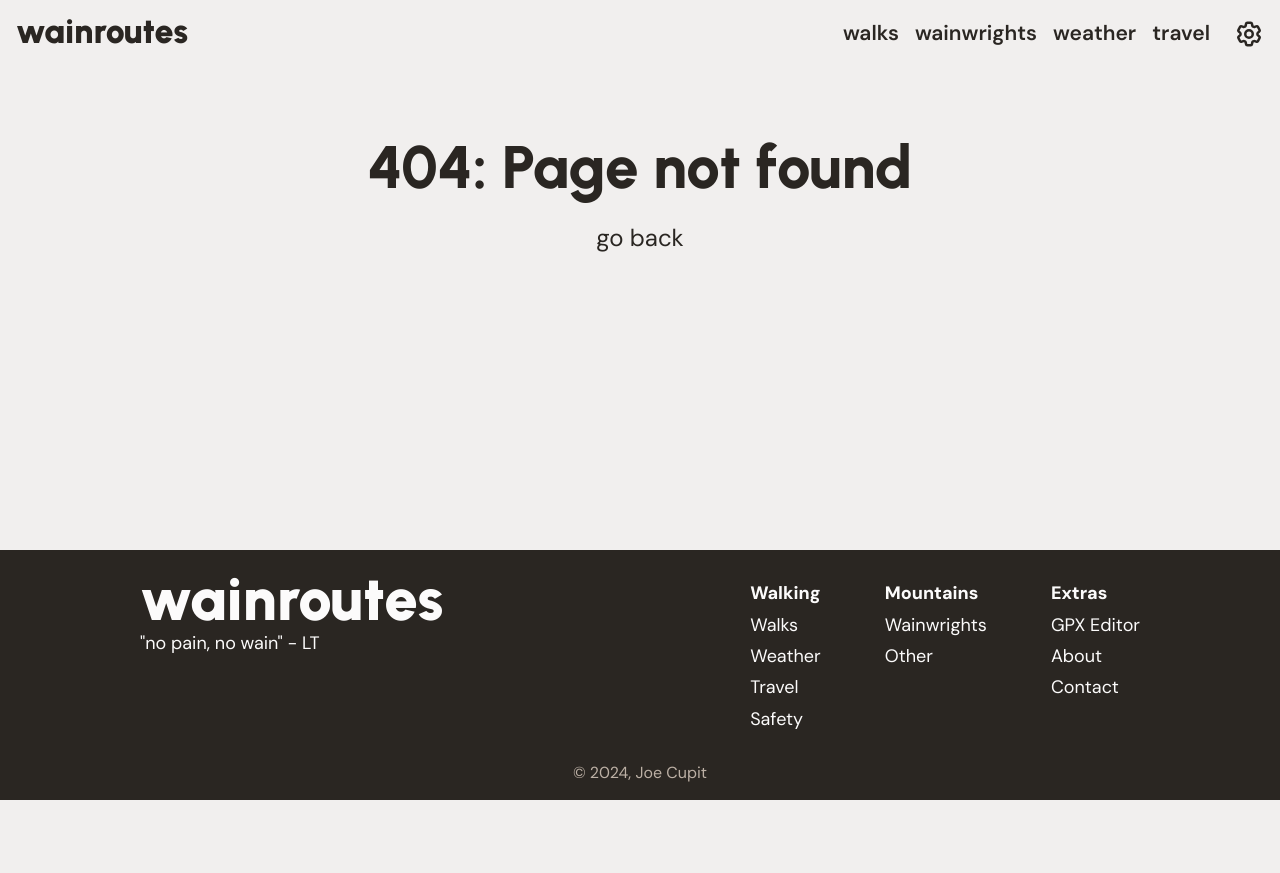
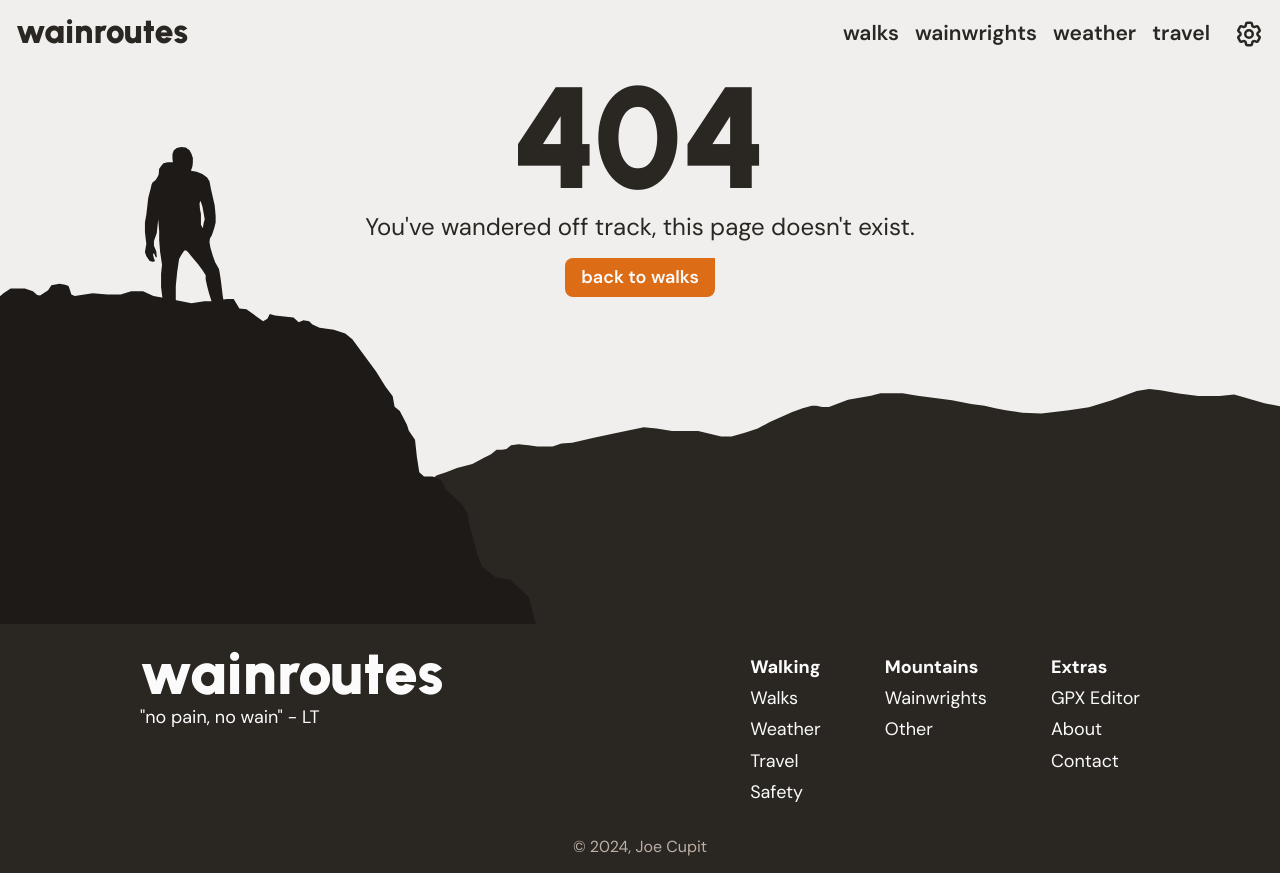
Before and after one commit to joe-cupit/wainroutes, a React (Vite) app: page /walks/1 in a window 1280 px wide. Before the commit the page ends 800 px from the top, so only its background shows below. Built offline with nearby package versions, Linux system fonts and the light colour scheme; a web font is replaced by a local one.

Commit message:
Create new 404 error page

```diff
--- a/src/App.jsx
+++ b/src/App.jsx
@@ -5,7 +5,7 @@ import { Routes, Route, Navigate, useLocation } from 'react-router-dom';
 
 import { Navbar } from './components/Navbar';
 import Footer from './components/Footer';
-import { NotFoundPage } from './pages/error/notfound';
+import { NotFoundPage } from './pages/error/NotFoundPage';
 
 import { HomePage } from './pages/Home';
 import { WalksPage } from './pages/WalksPage';
--- a/src/pages/WalkPage.jsx
+++ b/src/pages/WalkPage.jsx
@@ -3,7 +3,7 @@ import "./WalkPage.css";
 import { useState, useEffect, Fragment, useMemo } from "react";
 import { Link, Navigate, useParams } from "react-router-dom";
 
-import { NotFoundPage } from "./error/notfound";
+import { NotFoundPage } from "./error/NotFoundPage";
 
 import { useHills } from "../hooks/useHills";
 import { useWalks } from "../hooks/useWalks";
--- /dev/null
+++ b/src/pages/error/ErrorPage.css
@@ -0,0 +1,56 @@
+.error-page {
+  position: relative;
+  overflow: hidden;
+
+  min-height: max(35rem, 40vw);
+}
+
+.error-page_text {
+  margin-block-start: var(--gap-400);
+  text-align: center;
+}
+@media (max-width: 47rem) {
+  .error-page_message {
+    max-width: 20ch;
+  }
+}
+@media (max-width: 40rem) {
+  .error-page_text {
+    align-items: end;
+    margin-inline-start: auto;
+    text-align: right;
+  }
+}
+
+.error-page_code {
+  font-size: 8em;
+  line-height: 0.8;
+}
+.error-page_message {
+  font-size: var(--fs-600);
+}
+
+.error-page_svg {
+  min-height: 80vh;
+}
+
+.error-page_svg-background,
+.error-page_svg-foreground {
+  pointer-events: none;
+  position: absolute;
+}
+
+.error-page_svg-background {
+  fill: var(--clr-black-400);
+
+  bottom: calc(+1rem - 20vw);
+  left: max(10rem, 20vw);
+  width: max(40rem, 80vw);
+}
+.error-page_svg-foreground {
+  fill: var(--clr-black-500);
+
+  bottom: calc(-20vw);
+  left: calc(-12rem + 5vw);
+  width: max(35rem, 60vw);
+}
--- /dev/null
+++ b/src/pages/error/NotFoundPage.jsx
@@ -0,0 +1,45 @@
+import "./ErrorPage.css";
+
+import { Link } from "react-router-dom";
+
+
+export function NotFoundPage() {
+
+  document.title = "404 Not Found | Wainroutes"
+
+
+  return (
+    <main className="error-page flex-column">
+      <section>
+        <div className="error-page_text flex-column align-center">
+          <h1 className="error-page_code title">404</h1>
+          <p className="error-page_message">
+            You've wandered off track, this page doesn't exist.
+          </p>
+          <Link to="/walks" className="primary button">back to walks</Link>
+        </div>
+
+        <BackgroundSVG />
+        <ForegroundSVG />
+      </section>
+    </main>
+  )
+}
+
+
+function BackgroundSVG() {
+  return (
+    <svg className="error-page_svg-background" xmlns="http://www.w3.org/2000/svg" viewBox="0 0 1110 514">
+      <path d="M49.6087 176.898L0 198.559V575H1141V27.0763L1136.04 25.7225L1124.76 23.9174L1110.78 18.9534L1093.2 15.3432L1070.65 9.02542L1060.27 5.86653L1044.49 7.67161H1021.49L1000.29 4.96398L980.448 1.35381L968.272 0L954.742 2.25636L944.369 5.86653L927.683 12.1843L902.878 19.8559L881.231 23.0148L851.466 26.625L830.72 25.7225L812.681 23.0148L801.406 20.7585L789.68 18.0508L775.249 16.2458L754.503 12.1843L717.071 7.22034L700.836 4.51271H689.11H677.384C677.023 4.51271 670.018 6.3178 666.56 7.22034L641.756 11.7331L621.011 19.4047H613.795L607.481 18.0508H602.52L592.598 20.7585L581.324 24.8199L556.97 35.6504L543.892 42.8708L529.911 47.3835L515.479 51.4449H504.205L479.4 45.5784H450.988L434.302 42.8708L420.321 41.5169L387.85 48.286L366.202 52.7987L342.751 58.214L331.025 59.1165L321.555 62.2754H304.868L295.397 60.9216L284.574 60.0191L276.456 60.9216L271.495 64.983L266.534 65.8856H260.671L254.808 70.8496L247.142 74.4597L234.514 81.2288L217.827 85.7415L206.102 90.2542L196.18 93.4131L188.062 99.2797L170.924 111.013L145.218 123.648L121.767 137.186L113.198 141.248L98.7664 154.335L68.5502 171.032L49.6087 176.898Z" />
+    </svg>
+  )
+}
+
+function ForegroundSVG() {
+  return (
+    <svg className="error-page_svg-foreground" xmlns="http://www.w3.org/2000/svg" viewBox="0 0 809 772">
+      <path d="M-233.5 228.5L-259 241V773H808.5L793.5 713L788 648.5L769 600.5L747.5 574L734.5 550.5L716 537.5L704 520.5L700 505L692 474.5L673 456L657 453.5L642.5 441.5L638 430L629 397.5L627.5 387L621.5 376.5L613.5 369L604.5 360.5L600 351.5L590.5 347H581.5L576.5 342.5L574 326.5L572 308.5L565.5 299L563.5 292.5L556 278L550.5 273.5L548.5 262.5L541 252.5L531 236.5L514.5 214L506 202.5L498.5 196.5L486.5 192.5L471.5 190.5L464 187L460.5 183.5L454.5 182.5L449.5 184.5L444 179.5L424.5 177.5L419 176L416.5 181L412 183.5L394.5 171L387 170L381 160H374L357 162.5H350L336.5 164.5L314 160L296.5 157L285.5 152H273L262 155.5H248L232.5 154L213.5 157L210 155.5L208 149L207 146.5L203.5 145L197.5 144L189 145.5L185.5 151L181.5 153.5L177 156.5L174 156L169.5 152L161 149H146L138.5 154L125.5 165L109.5 172L91 177L69.5 169.5L50 155.5L36 152L19.5 155.5H-2L-30 163L-61 175.5L-99 196L-118 212L-141 224.5L-162.5 223.5L-193.5 217.5L-205.5 219L-233.5 228.5Z" />
+      <path d="M307 167.5L304.5 147.5V133.5L305.5 124L303.5 110.5L302.5 98V88.5L301.5 76L300 90.5L297 99V104L299.5 110L300 116L299 116.5L297 112L296 113L297 117.5L298 119.5L297.5 120.5L295.5 121L292.5 120L289 115L287.5 111L288.5 104.5L289 102.5L287.5 89.5V79.5L289 71L291 53.5L293.5 44L294.5 39.5L295.5 37.5L298.5 35L300.5 32L302 29L302.5 23L305 19.5L307 17L311.5 16H316H317L316.5 12.5V7.5L318 3.5L321 1L325.5 0L330.5 0.5L334.5 3.5L336.5 7L338 11.5V16.5L337.5 20.5L336.5 23.5L336 25L342 26L348 28.5L353 32L355.5 36L357 44L361 61.5L362 72.5V79.5L360.5 85.5L358 93L356 96.5L355.5 100L356.5 106L359 114.5L361.5 121.5L364 126L365.5 128.5L366.5 134L367.5 140.5L369.5 157L370.5 163L371.5 168.5L359.5 173.5L357.5 162L355 154L353 146.5L351.5 139.5V135L348 129.5L343.5 123.5L333 111L331 109H329L326 113.5L323.5 118L321.5 131.5L320 146.5V159V169L307 167.5ZM346.5 82L348.5 85.5L349 82.5L349.5 79.5L350.5 76.5L349.5 70.5L348 62.5L346 56.5L345 59.5L345.5 65.5L346.5 70.5V76.5V82Z" />
+    </svg>
+  )
+}
--- a/src/pages/error/notfound.css
+++ /dev/null
@@ -1,22 +0,0 @@
-.not-found-page {
-  text-align: center;
-  padding-top: 3rem;
-}
-
-.not-found-page h1 {
-  font-size: var(--fs-1000);
-  font-weight: var(--fw-bold);
-  font-family: var(--ff-heading);
-  padding: 1rem 0;
-}
-
-.not-found--go-back {
-  border: none;
-  background: none;
-  font-size: var(--fs-600);
-  cursor: pointer;
-  transition: .1s;
-}
-.not-found--go-back:hover {
-  color: var(--clr-primary-400);
-}
--- a/src/pages/error/notfound.jsx
+++ /dev/null
@@ -1,16 +0,0 @@
-import "./notfound.css";
-
-import { useNavigate } from "react-router-dom";
-
-
-export function NotFoundPage() {
-
-  const navigate = useNavigate();
-
-  return (
-    <main className="not-found-page">
-      <h1 className="text--title">404: Page not found</h1>
-      <button onClick={() => {navigate(-1)}} className="not-found--go-back text--subheading">go back</button>
-    </main>
-  )
-}
```
